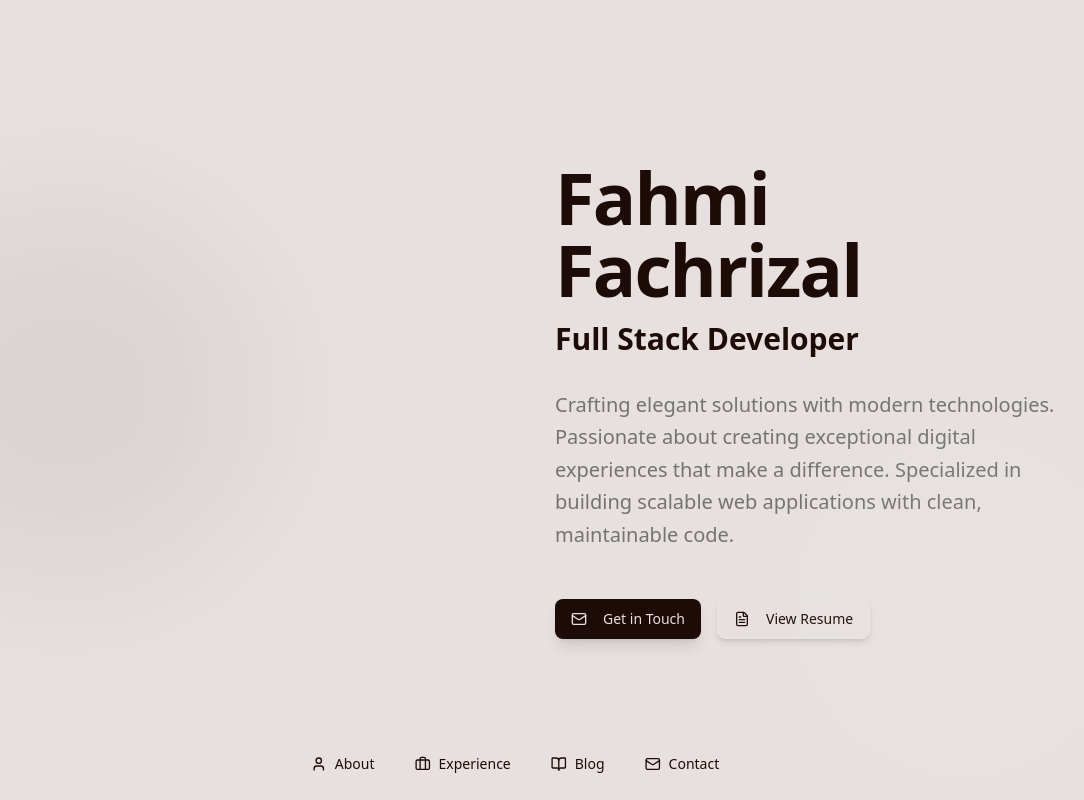
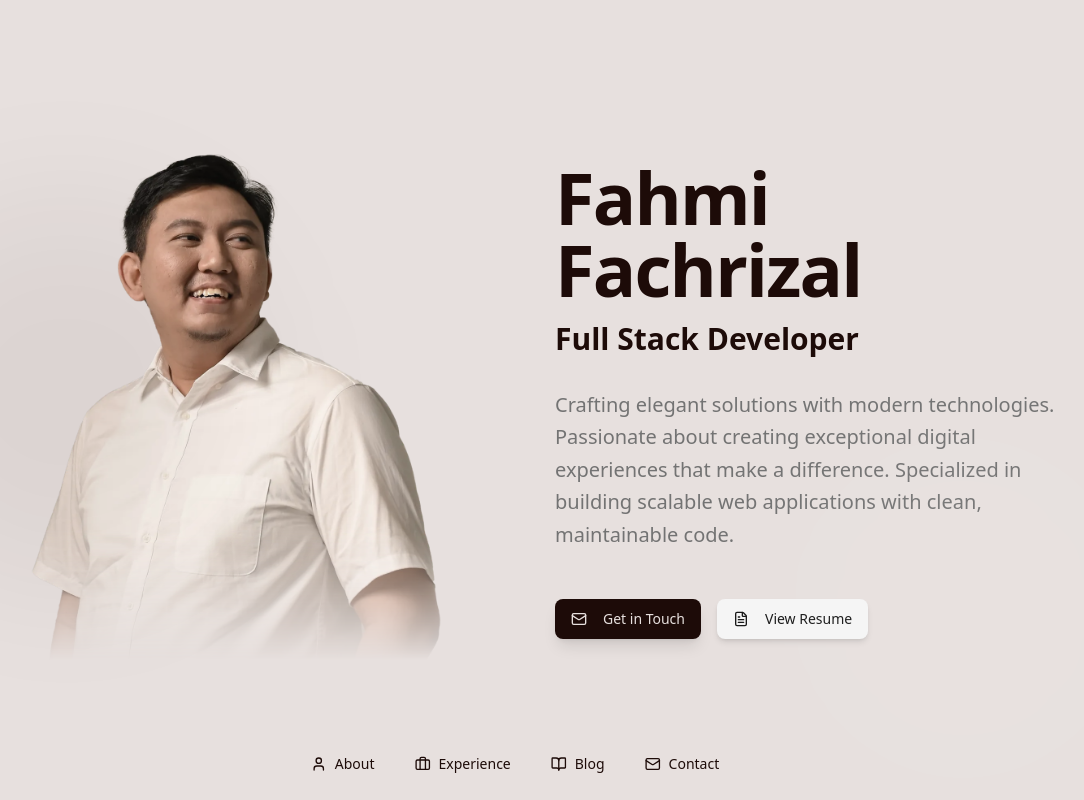
Before and after one commit to fahmifachrizal/fahmifachrizal, a Next.js app: page / in a window 1280 px wide. Shown: the top 800 px of the page, without its empty margins (125-1209 px from the left). Built offline with nearby package versions, Linux system fonts and the light colour scheme.

Commit message:
update profile picture

```diff
--- a/components/sections/about.tsx
+++ b/components/sections/about.tsx
@@ -1,6 +1,6 @@
 export function AboutSection() {
   return (
-    <section id="about" className="scroll-mt-24 px-8 py-16 md:px-16 lg:px-24">
+    <section id="about" className="bg-card/30  scroll-mt-24 px-8 py-16 md:px-16 lg:px-24">
       <div className="mx-auto max-w-4xl space-y-8">
         <h2 className="text-4xl font-bold text-foreground">About Me</h2>
         <div className="space-y-4 text-lg text-muted-foreground">
--- a/components/sections/blog.tsx
+++ b/components/sections/blog.tsx
@@ -11,7 +11,7 @@ export function BlogSection({ posts }: BlogSectionProps) {
   const recentPosts = posts.slice(0, 3)
 
   return (
-    <section id="blogs" className="scroll-mt-24 px-8 py-16 md:px-16 lg:px-24">
+    <section id="blogs" className="bg-card/30 scroll-mt-24 px-8 py-16 md:px-16 lg:px-24">
       <div className="mx-auto max-w-6xl space-y-12">
         <h2 className="text-4xl font-bold text-foreground">Latest Blogs</h2>
 
--- a/components/sections/contact.tsx
+++ b/components/sections/contact.tsx
@@ -21,16 +21,16 @@ export function ContactSection() {
             <Button size="lg" className="shadow-lg" asChild>
               <a href={`mailto:${email}`}>
                 <Mail className="mr-2 size-4" />
-                {email}
+                Email
               </a>
             </Button>
-            <Button size="lg" variant="outline" className="shadow-md" asChild>
+            <Button size="lg" variant="secondary" className="shadow-md" asChild>
               <a href={github} target="_blank" rel="noopener noreferrer">
                 <Github className="mr-2 size-4" />
                 GitHub
               </a>
             </Button>
-            <Button size="lg" variant="outline" className="shadow-md" asChild>
+            <Button size="lg" variant="secondary" className="shadow-md" asChild>
               <a href={linkedin} target="_blank" rel="noopener noreferrer">
                 <Linkedin className="mr-2 size-4" />
                 LinkedIn
--- a/components/sections/hero.tsx
+++ b/components/sections/hero.tsx
@@ -1,15 +1,22 @@
 import { Button } from "@/components/ui/button"
 import { Mail, FileText } from "lucide-react"
 import { email } from "@/lib/constant"
+import Image from "next/image"
 
 export function HeroSection() {
   return (
     <section className="flex min-h-screen items-center justify-center px-8 py-16 md:px-16 lg:px-24">
-      <div className="grid w-full max-w-7xl items-center gap-12 lg:grid-cols-2 lg:gap-20">
-        {/* Left: Empty space with decorative elements */}
-        <div className="relative hidden lg:block">
-          <div className="absolute inset-0 rounded-lg bg-linear-to-br from-primary/10 to-accent/10 blur-3xl" />
-          <div className="absolute inset-20 rounded-lg bg-linear-to-tl from-primary/5 to-accent/5 blur-2xl" />
+  <div className="grid h-full w-full max-w-7xl items-center gap-12 lg:grid-cols-2 lg:gap-20">
+
+    {/* Left: Set explicit height (e.g. 60vh or 70vh) to scale the picture up */}
+    <div className="relative h-[65vh] w-full [mask-image:linear-gradient(to_bottom,black_75%,transparent_100%)]">
+<Image
+  src="/hero_picture.webp"
+  alt="Fahmi Fachrizal"
+  fill={true}
+  className="object-cover object-top mix-blend-multiply saturate-80"
+  priority
+/>
     </div>
 
     {/* Right: Caption/Description */}
@@ -37,7 +44,7 @@ export function HeroSection() {
             Get in Touch
           </a>
         </Button>
-            <Button size="lg" variant="outline" className="shadow-md" asChild>
+        <Button size="lg" variant="secondary" className="shadow-md" asChild>
           <a href="/resume" target="_blank" rel="noopener noreferrer">
             <FileText className="mr-2 size-4" />
             View Resume
```
Also changed, not shown: public/hero_picture.webp (added), 1 other file (tests, documents, lock files or other folders). Lines whose indentation alone changed are shown as unchanged.
